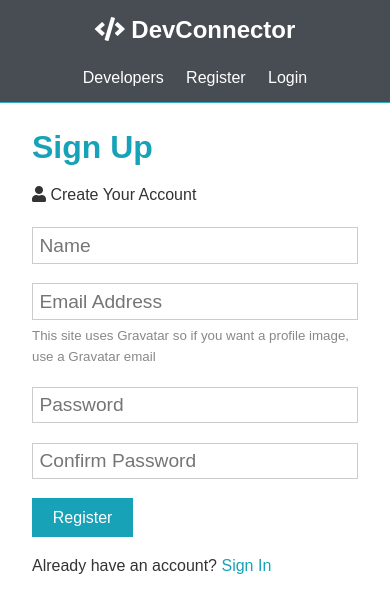
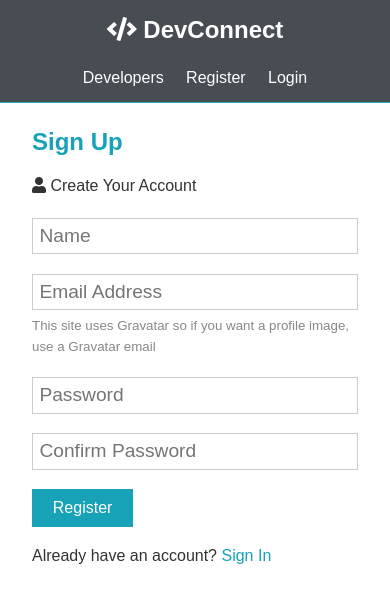
Before and after one commit to bhavesh112/DevConnect, a React (Create React App) app in the folder client/: page /register in a window 390 px wide. Shown: the top 612 px of the page. Built offline with nearby package versions, Linux system fonts and the light colour scheme; no server answers; the HTML template or start-up script is replaced by a standard one.

Commit message:
changed style

```diff
--- a/client/src/App.css
+++ b/client/src/App.css
@@ -381,7 +381,7 @@ button {
 }
 
 .profile-top img {
-  width: 250px;
+  width: 150px;
 }
 
 .profile-top .icons a {
@@ -504,7 +504,7 @@ button {
   }
 
   .large {
-    font-size: 2rem;
+    font-size: 1.5rem;
   }
 
   .lead {
--- a/client/src/components/layout/Navbar.js
+++ b/client/src/components/layout/Navbar.js
@@ -46,7 +46,7 @@ const Navbar = ({ auth: { isAuthenticated, loading }, logout }) => {
     <nav className='navbar bg-dark'>
       <h1>
         <Link to='/'>
-          <i className='fas fa-code' /> DevConnector
+          <i className='fas fa-code' /> DevConnect
         </Link>
       </h1>
       {!loading && (
--- a/client/src/components/profile/ProfileTop.js
+++ b/client/src/components/profile/ProfileTop.js
@@ -12,7 +12,7 @@ const ProfileTop = ({
   }
 }) => {
   return (
-    <div className='profile-top bg-primary p-2'>
+    <div className='profile-top bg-primary p-1'>
       <img className='round-img my-1' src={avatar} alt='' />
       <h1 className='large'>{name}</h1>
       <p className='lead'>
```
